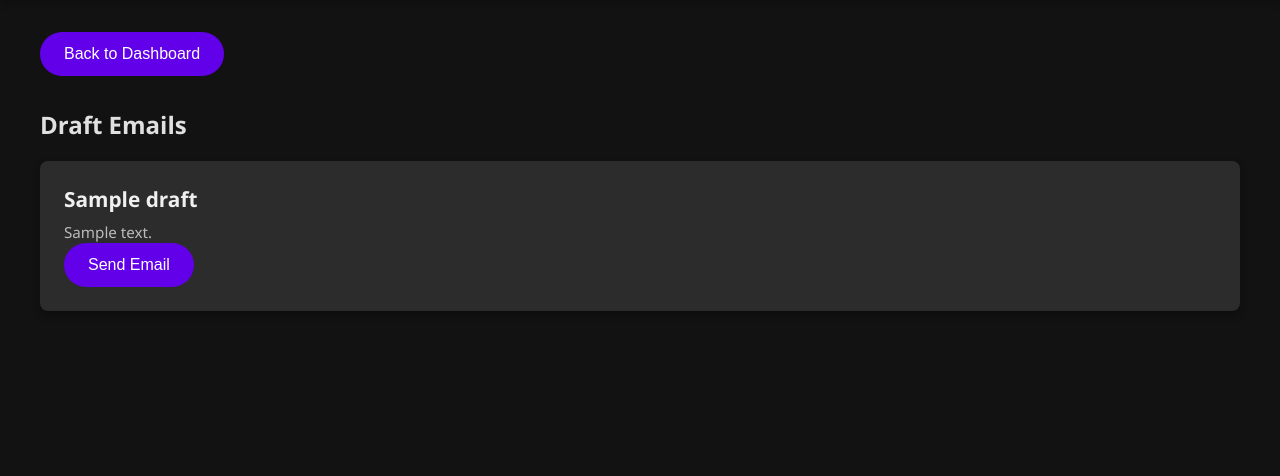
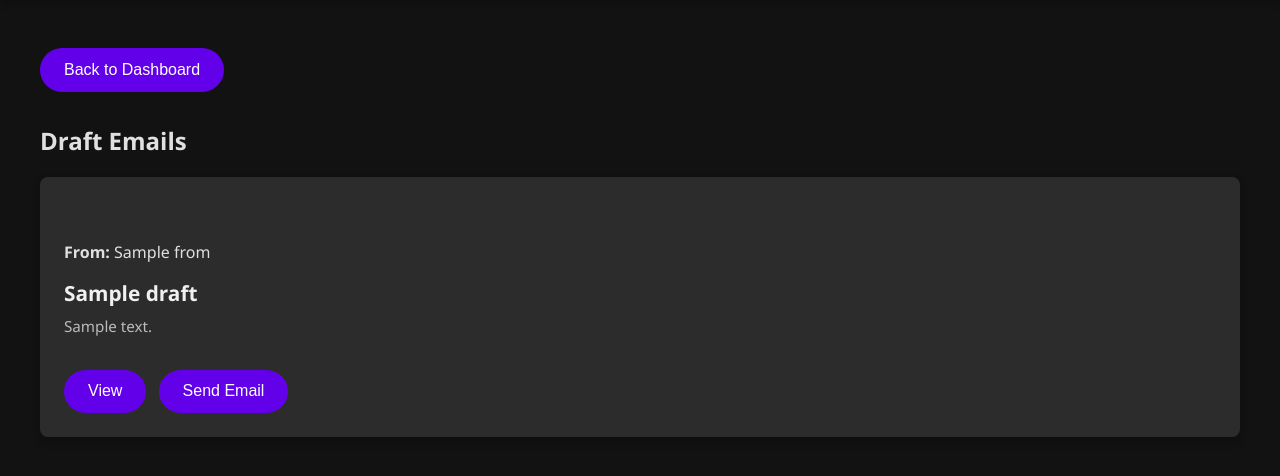
Before and after one commit to bradstrr/ai-email-assistant, a Flask app: template templates/view_drafts.html in a window 1280 px wide. Shown: the part 83-559 px from the top of the page. Run offline with Flask 3, Linux system fonts and the light colour scheme; the template is opened without the code that fills it: most values are stand-ins (such as "Sample title", 1, 10 or a date in 2020).

Commit message:
updated app.py and draft html

```diff
--- a/app.py
+++ b/app.py
@@ -102,7 +102,10 @@ def create_draft(service, sender, subject, recipient, body):
     message = MIMEMultipart()
     message['to'] = recipient
     message['subject'] = "Re: " + subject
-    msg = MIMEText(body)
+
+    visual_body = f"To: {recipient}\n\n" + body
+
+    msg = MIMEText(visual_body)
     message.attach(msg)
 
     raw_message = base64.urlsafe_b64encode(message.as_bytes()).decode('utf-8')
@@ -156,25 +159,50 @@ def view_drafts():
     if not service:
         return redirect('/authorize')
 
-    results = service.users().drafts().list(userId='me').execute()
-    drafts = results.get('drafts', [])
+    try:
+        results = service.users().drafts().list(userId='me').execute()
+        drafts = results.get('drafts', [])
 
-    draft_details = []
-    for draft in drafts:
-        draft_id = draft['id']
-        draft_detail = service.users().drafts().get(userId='me', id=draft_id).execute()
-        message = draft_detail.get('message', {})
-        headers = message.get('payload', {}).get('headers', [])
-        subject = next((h['value'] for h in headers if h['name'] == 'Subject'), 'No Subject')
-        snippet = message.get('snippet', '')
+        draft_details = []
+        for draft in drafts:
+            draft_id = draft['id']
+            draft_detail = service.users().drafts().get(userId='me', id=draft_id).execute()
+            message = draft_detail.get('message', {})
+            headers = message.get('payload', {}).get('headers', [])
+            subject = next((h['value'] for h in headers if h['name'] == 'Subject'), 'No Subject')
+            sender = next((h['value'] for h in headers if h['name'] == 'From'), 'Unknown Sender')
 
-        draft_details.append({
-            'id': draft_id,  # Use actual draft ID
-            'subject': subject,
-            'body': snippet
-        })
+            # Attempt to retrieve the body from parts (handling plain-text and HTML)
+            body = 'No body content found.'
+            parts = message.get('payload', {}).get('parts', [])
 
-    return render_template('view_drafts.html', drafts=draft_details)
+            if parts:
+                for part in parts:
+                    # Check if part is text/plain or text/html
+                    if part.get('mimeType') == 'text/plain' or part.get('mimeType') == 'text/html':
+                        data = part.get('body', {}).get('data', '')
+                        if data:
+                            body = base64.urlsafe_b64decode(data).decode('utf-8')
+                            break  # We found a part, no need to continue
+
+            # If no parts found, check for body directly (for single part emails)
+            if not body and 'body' in message.get('payload', {}):
+                body_data = message.get('payload', {}).get('body', {}).get('data', '')
+                if body_data:
+                    body = base64.urlsafe_b64decode(body_data).decode('utf-8')
+
+            draft_details.append({
+                'id': draft_id,
+                'subject': subject,
+                'body': body,
+                'from': sender
+            })
+
+        return render_template('view_drafts.html', drafts=draft_details)
+
+    except HttpError as error:
+        print(f'An error occurred: {error}')
+        return redirect('/error')  # You can define an error page here
 
 
 @app.route('/send_draft/<draft_id>', methods=['POST'])
--- a/templates/view_drafts.html
+++ b/templates/view_drafts.html
@@ -5,16 +5,16 @@
     <meta name="viewport" content="width=device-width, initial-scale=1.0">
     <title>View Drafts - AI Email Assistant</title>
     <style>
-        body {
+       body {
             font-family: 'Segoe UI', Tahoma, Geneva, Verdana, sans-serif;
-            background-color: #121212; /* Dark background */
-            color: #e0e0e0; /* Light text */
+            background-color: #121212;
+            color: #e0e0e0;
             margin: 0;
             padding: 0;
         }
 
         header {
-            background-color: #1e1e1e; /* Dark header */
+            background-color: #1e1e1e;
             padding: 20px;
             text-align: center;
             color: #ffffff;
@@ -34,7 +34,7 @@
         }
 
         .email-card {
-            background-color: #2c2c2c; /* Darker card background */
+            background-color: #2c2c2c;
             border-radius: 8px;
             box-shadow: 0 4px 8px rgba(0, 0, 0, 0.3);
             margin-bottom: 1.5rem;
@@ -42,40 +42,68 @@
             display: flex;
             flex-direction: column;
             transition: transform 0.2s ease;
+            position: relative;
+            z-index: 1;
         }
 
         .email-card:hover {
             transform: translateY(-5px);
-            background-color: #333333; /* Hover effect for cards */
+            background-color: #333333;
         }
 
         .email-card .subject {
             font-size: 1.3rem;
             font-weight: bold;
-            color: #f0f0f0; /* Light subject text */
+            color: #f0f0f0;
         }
 
-        .email-card .snippet {
+        .body-content {
             margin-top: 0.5rem;
-            color: #bbb; /* Lighter text for snippets */
+            color: #bbb;
             font-size: 0.95rem;
             line-height: 1.5;
+            max-height: 150px;
+            overflow: hidden;
+            white-space: pre-line;
+            word-wrap: break-word;
+        }
+
+        .email-card.expanded .body-content {
+            max-height: none;
+            overflow: visible;
+            white-space: pre-wrap;
+            word-wrap: break-word;
+            word-break: break-word;  /* Forcing long words to break */
+        }
+
+        .email-card.expanded {
+            position: fixed;
+            top: 0;
+            left: 0;
+            width: 95vw;
+            height: 85vh;
+            background-color: #1e1e1e;
+            z-index: 999;
+            overflow-y: auto;
+            padding: 3rem;
+            max-width: 100%;  /* Ensure the card doesn't overflow */
+            overflow-x: hidden;  /* Prevent horizontal overflow */
         }
 
         .card-footer {
             margin-top: 1rem;
             font-size: 0.85rem;
-            color: #888; /* Footer text color */
+            color: #888;
         }
 
         .empty-state {
             text-align: center;
             font-size: 1.2rem;
-            color: #555; /* Empty state text */
+            color: #555;
         }
 
-        .action-btn, .send-btn {
-           background-color: #6200ea; /* Vibrant accent color */
+        .action-btn, .send-btn, .view-btn, .close-btn {
+            background-color: #6200ea;
             color: white;
             border: none;
             padding: 0.8rem 1.5rem;
@@ -83,15 +111,21 @@
             border-radius: 25px;
             cursor: pointer;
             transition: background-color 0.3s;
+            margin-top: 1rem;
+            margin-right: 0.5rem;
         }
 
-        .action-btn:hover, .send-btn:hover {
-            background-color: #3700b3; /* Darker shade on hover */
+        .action-btn:hover, .send-btn:hover, .view-btn:hover, .close-btn:hover {
+            background-color: #3700b3;
         }
 
         .header-action {
-            margin-bottom: 2rem; /* Space above the button */
+            margin-bottom: 2rem;
             text-align: left;
+        }
+
+        .btn-group {
+            margin-top: 1rem;
         }
     </style>
 </head>
@@ -111,24 +145,37 @@
             <div class="empty-state">You have no drafts at the moment.</div>
         {% else %}
             {% for draft in drafts %}
-                <div class="email-card">
+                <div class="email-card" id="card-{{ draft.id }}">
+                    <p style="margin-bottom: 10px; font-size: 0.9rem; color: #aaa;"><p><strong>From:</strong> {{ draft.from }}</p>
                     <div class="subject">{{ draft.subject }}</div>
-                    <div class="snippet">{{ draft.body }}</div>
+                    <div class="body-content">{{ draft.body }}</div>
 
-                    <!-- Uncomment this when 'date' is added to draft object in backend -->
-                    {#
-                    <div class="card-footer">
-                        <small>Drafted: {{ draft.date }}</small>
+                    <div class="btn-group">
+                        <button class="view-btn" onclick="expandCard('{{ draft.id }}')">View</button>
+                        <form action="{{ url_for('send_draft', draft_id=draft.id) }}" method="POST" style="display:inline;">
+                            <button type="submit" class="send-btn">Send Email</button>
+                        </form>
+                        <button class="close-btn" onclick="collapseCard('{{ draft.id }}')" style="display: none;">Close</button>
                     </div>
-                    #}
-
-                    <!-- Send Button -->
-                    <form action="{{ url_for('send_draft', draft_id=draft.id) }}" method="POST">
-                        <button type="submit" class="send-btn">Send Email</button>
-                    </form>
                 </div>
             {% endfor %}
         {% endif %}
     </div>
+
+    <script>
+        function expandCard(id) {
+            const card = document.getElementById('card-' + id);
+            card.classList.add('expanded');
+            card.querySelector('.close-btn').style.display = 'inline-block';
+            card.querySelector('.view-btn').style.display = 'none';
+        }
+
+        function collapseCard(id) {
+            const card = document.getElementById('card-' + id);
+            card.classList.remove('expanded');
+            card.querySelector('.close-btn').style.display = 'none';
+            card.querySelector('.view-btn').style.display = 'inline-block';
+        }
+    </script>
 </body>
 </html>
```
